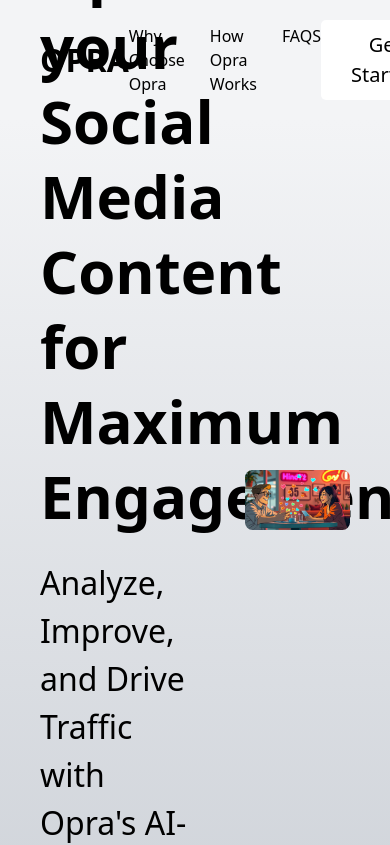
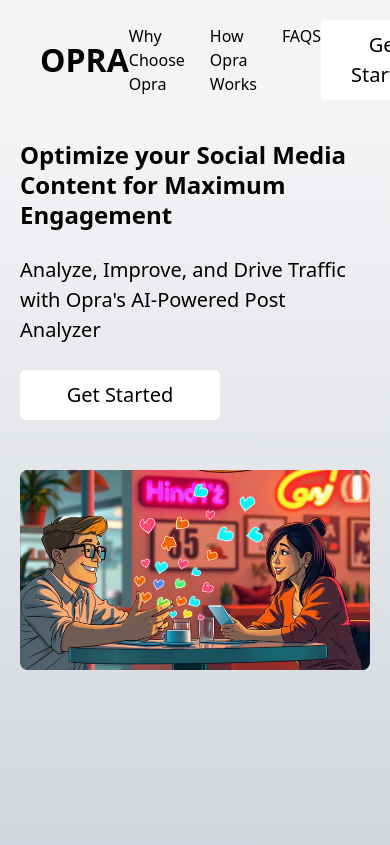
Before and after one commit to Orisabiyi/syntheos, a React (Vite) app: page / in a window 390 px wide. Shown: the top 845 px of the page. Built offline with nearby package versions, Linux system fonts and the light colour scheme.

Commit message:
style: styled the responsive view of the Header component

```diff
--- a/src/components/Header.jsx
+++ b/src/components/Header.jsx
@@ -5,10 +5,10 @@
   return (
     <header
       id="Home"
-      className="flex items-center justify-between h-[90vh] p-16 gap-20 bg-gradient-to-b from-gray-100 to-gray-300"
+      className="flex flex-col lg:flex-row items-center justify-between min-h-[90vh] p-8 lg:p-16 gap-20 bg-gradient-to-b from-gray-100 to-gray-300"
     >
-      <div className="w-1/2 flex flex-col gap-10">
-        <h2 className="text-60 leading-tight font-semibold">
+      <div className="lg:w-1/2 flex flex-col gap-10">
+        <h2 className="text-24 sm:text-50 lg:text-60 leading-tight font-semibold">
           <span className="hover:bg-white hover:px-3 hover:rotate-90 rounded-lg cursor-pointer transition-all duration-200 delay-100">
             Optimize
           </span>{" "}
@@ -22,7 +22,7 @@
           </span>
         </h2>
 
-        <p className="text-32 font-medium">
+        <p className="text-20 md:text-32 font-medium">
           Analyze, Improve, and Drive Traffic with Opra&apos;s AI-Powered Post
           Analyzer
         </p>
--- a/tailwind.config.js
+++ b/tailwind.config.js
@@ -16,6 +16,7 @@
         36: "3.6rem",
         38: "3.8rem",
         40: "4.0rem",
+        50: "5rem",
         60: "6.0rem",
       },
       colors: {
```
